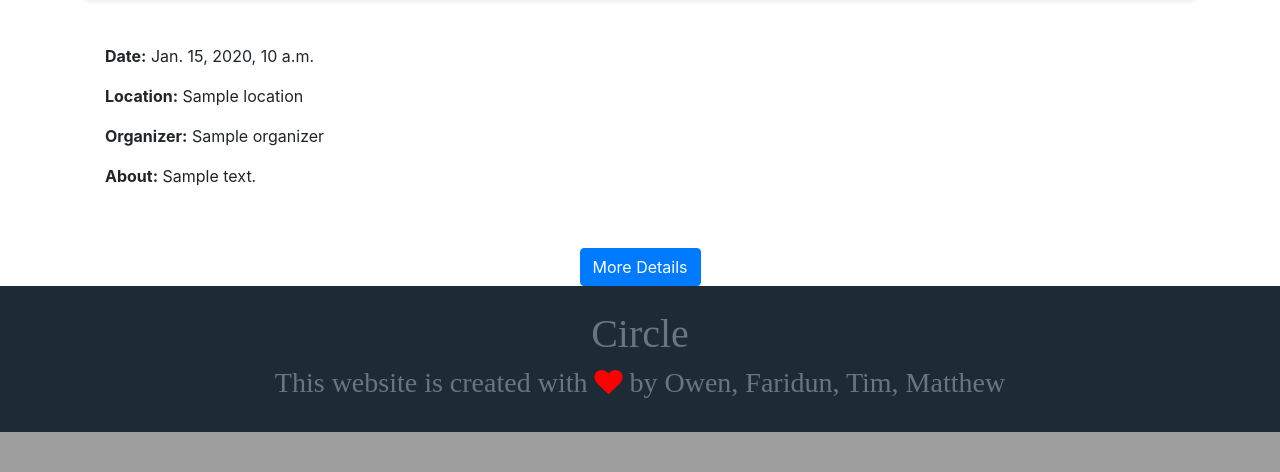
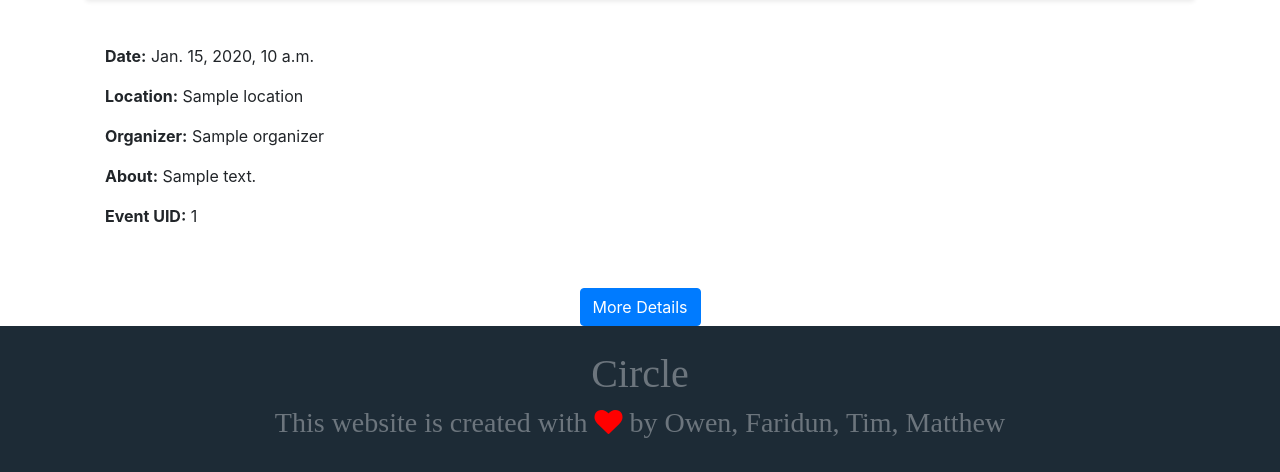
Before and after one commit to tabbott207/CircleEvents, a Django app: template templates/event_detail.html in a window 1280 px wide. Shown: the part 836-1308 px from the top of the page. Before the commit the page ends 1268 px from the top, so only its background shows below. Run offline with Django 3.2, Linux system fonts and the light colour scheme; the template is opened without the code that fills it: most values are stand-ins (such as "Sample title", 1, 10 or a date in 2020); some libraries are stand-ins or nearby versions.

Commit message:
Event UID generation

```diff
--- a/templates/event_detail.html
+++ b/templates/event_detail.html
@@ -22,6 +22,7 @@
         {% else %}
             <p><strong>About:</strong> Information not available.</p>
         {% endif %}
+        <p><strong>Event UID:</strong> {{ event.id }}</p>
     </div>
 
     <div class="text-center mt-4">
```
